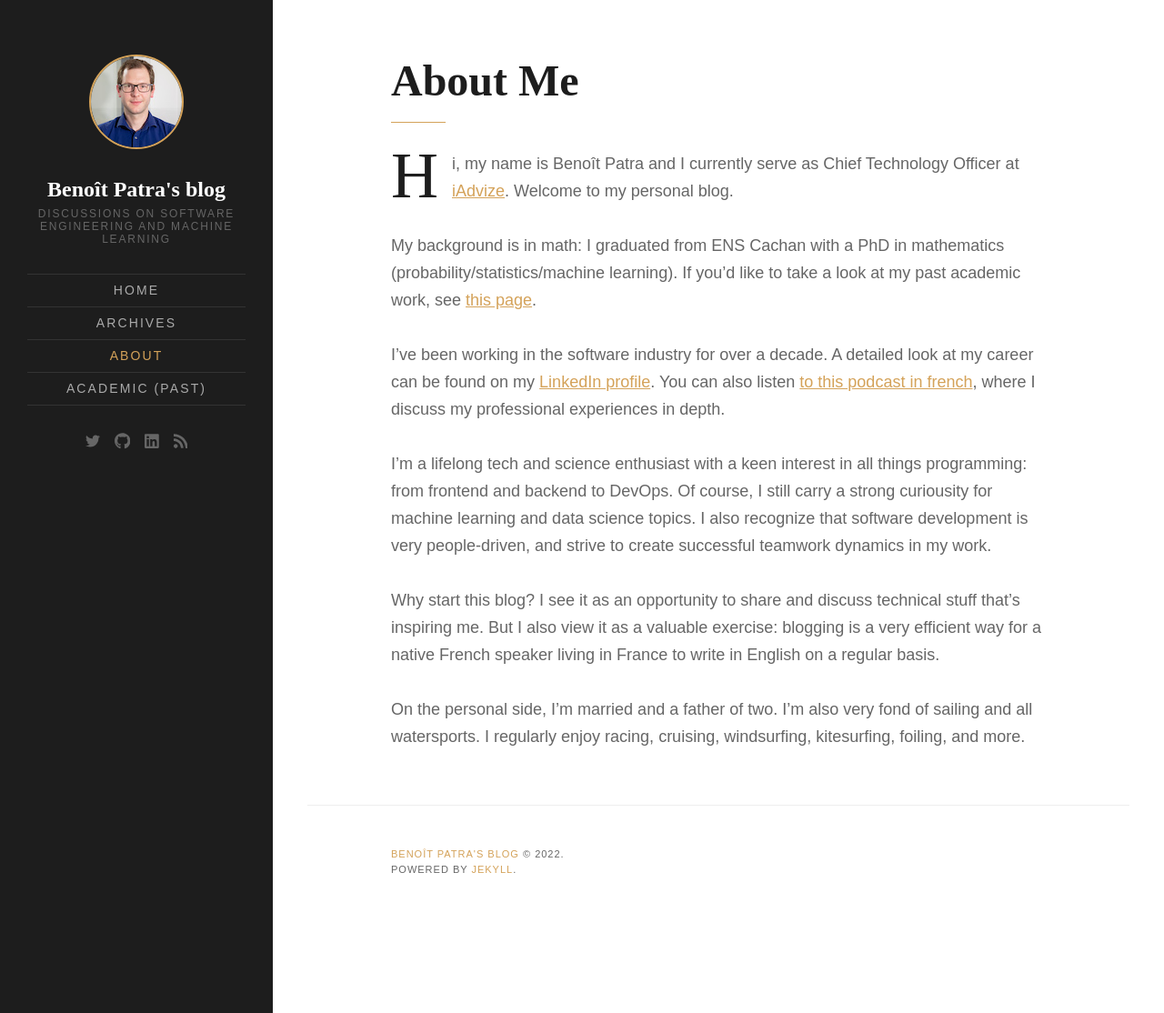
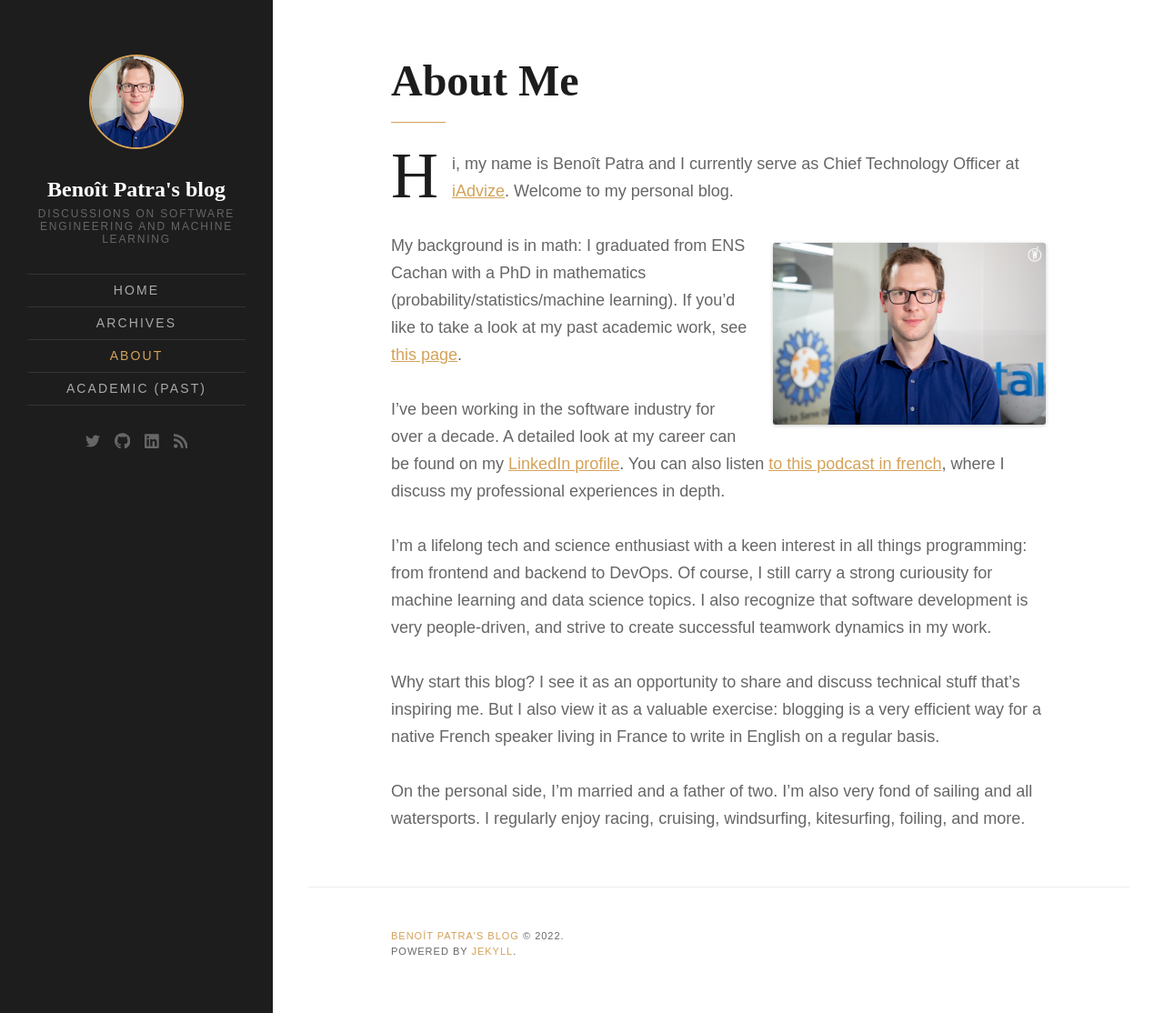
Before and after one commit to bpatra/personal-blog, a Jekyll site: the page built from about.md, in a window 1280 px wide and 1114 px high. Shown: the whole window at 91% size. Built offline with Jekyll 4.4.1, drawn with Linux system fonts in a browser that asks for light colours; some web fonts are replaced.

Commit message:
Add the image back in the about page

```diff
--- a/about.md
+++ b/about.md
@@ -5,6 +5,8 @@
 ---
 
 Hi, my name is Benoît Patra and I currently serve as Chief Technology Officer at [iAdvize](https://www.iadvize.com). Welcome to my personal blog.
+
+{% include image-caption.html imageurl='/assets/images/pages/about2.jpg' title="Benoit Patra" position_class="image-right"%}
 
 My background is in math: I graduated from ENS Cachan with a PhD in mathematics (probability/statistics/machine learning). If you'd like to take a look at my past academic work, see [this page](/academic).
 
```
